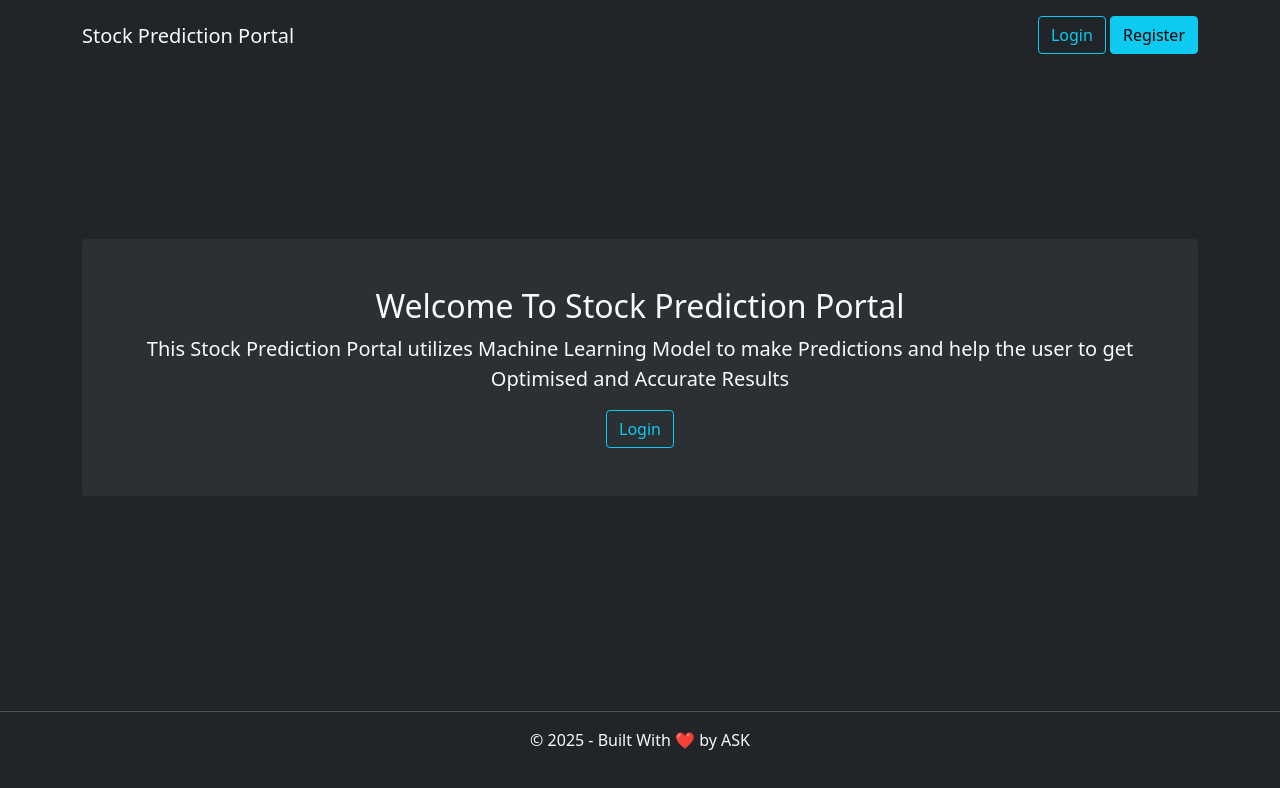
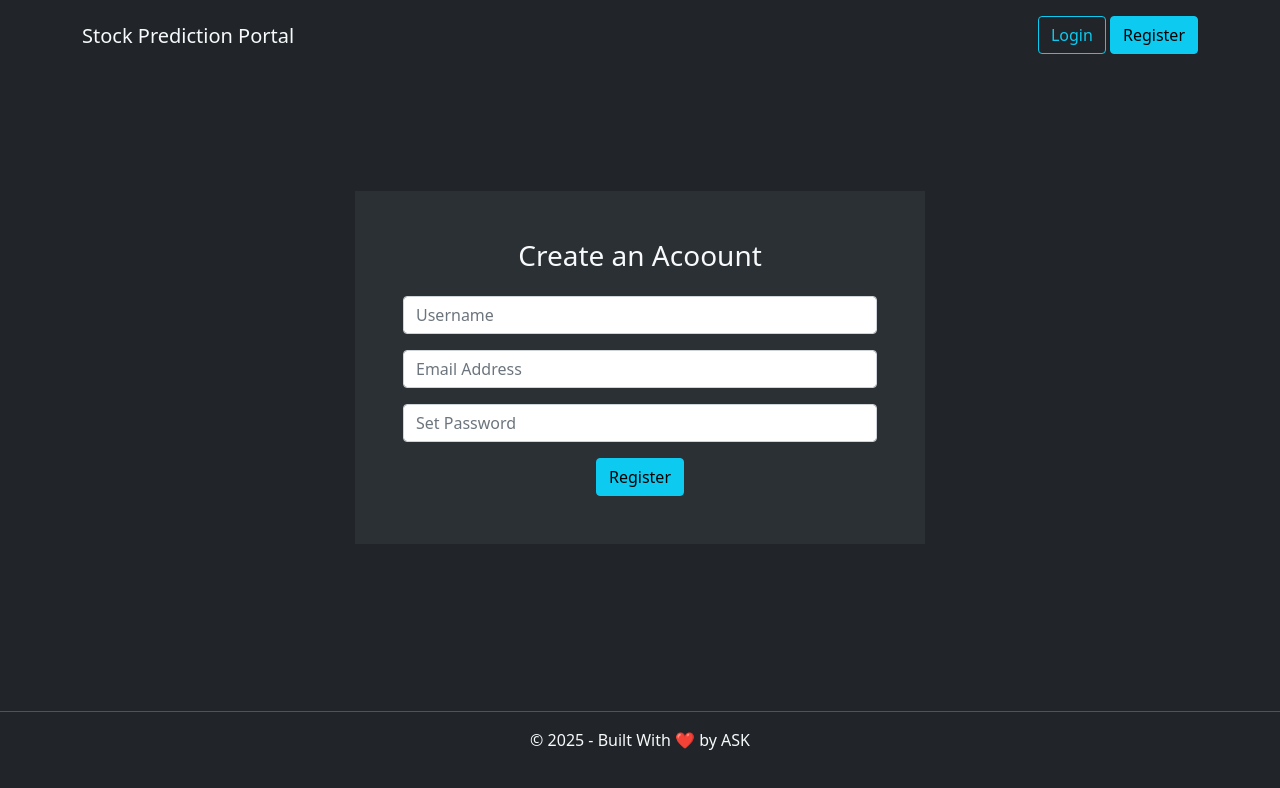
Before and after one commit to Abhay-SKulkarni123/stock-prediction-portal, a React (Vite) app in the folder frontend-react/: page /register in a window 1280 px wide. Shown: the top 788 px of the page. Built offline with nearby package versions, Linux system fonts and the light colour scheme.

Commit message:
registration page

```diff
--- a/frontend-react/src/App.jsx
+++ b/frontend-react/src/App.jsx
@@ -1,19 +1,27 @@
 import { useState } from 'react'
 import './assets/css/styles.css'
+import Main from './components/Main.jsx'
+import Register from './components/Register.jsx'
+import { BrowserRouter, Routes, Route } from "react-router-dom"
 import Header from './components/Header.jsx'
-import Main from './components/Main.jsx'
 import Footer from './components/Footer.jsx'
-
+import Login from './components/Login.jsx'
 
 function App() {
 
   return (
     <>
-      <Header />
-      <Main />
-      <Footer />
+      <BrowserRouter>
+        <Header />
+        <Routes>
+          <Route path="/" element={<Main />} />
+          <Route path="/register" element={<Register />} />
+          <Route path="/login" element={<Login />} />
+        </Routes>
+        <Footer />
+      </BrowserRouter>
     </>
-  )
+  );
 }
 
 export default App
--- a/frontend-react/src/components/Button.jsx
+++ b/frontend-react/src/components/Button.jsx
@@ -1,9 +1,10 @@
 import React from 'react'
+import { Link } from 'react-router-dom'
 
 const Button = (props) => {
   return (
     <>
-        <a className={`btn ${props.class}`} href="#">{props.text}</a>
+        <Link className={`btn ${props.class}`} to={props.url}>{props.text}</Link>
 
     </>
 
--- a/frontend-react/src/components/Header.jsx
+++ b/frontend-react/src/components/Header.jsx
@@ -1,18 +1,19 @@
 import React from 'react'
 import Button from './Button.jsx'
+import { Link } from 'react-router-dom'
 
 const Header = () => {
   return (
     <>
       <nav className="navbar container pt-3 pb-3 align-items-start">
-        <a className="navbar-brand text-light" href="">
+        <Link className="navbar-brand text-light" to="/">
           Stock Prediction Portal
-        </a>
+        </Link>
 
         <div>
-          <Button text="Login" class="btn-outline-info" />
+          <Button text="Login" class="btn-outline-info" url="login"/>
           &nbsp;
-          <Button text="Register" class="btn-info" />
+          <Button text="Register" class="btn-info" url="/register"/>
         </div>
       </nav>
     </>
--- /dev/null
+++ b/frontend-react/src/components/Login.jsx
@@ -0,0 +1,11 @@
+import React from 'react'
+
+const Login = () => {
+  return (
+    <>
+
+    </>
+  )
+}
+
+export default Login
--- a/frontend-react/src/components/Main.jsx
+++ b/frontend-react/src/components/Main.jsx
@@ -4,6 +4,7 @@
 const Main = () => {
   return (
     <>
+
       <div className="container">
         <div className="p-5 text-center bg-light-dark rounded">
           <h2 className="text-light">Welcome To Stock Prediction Portal</h2>
--- /dev/null
+++ b/frontend-react/src/components/Register.jsx
@@ -0,0 +1,74 @@
+import React, { useState } from 'react'
+import axios from 'axios'
+import { FontAwesomeIcon } from '@fortawesome/react-fontawesome'
+import { faSpinner } from '@fortawesome/free-solid-svg-icons'
+
+
+const Register = () => {
+  const [username, setUsername] = useState('');
+  const [email, setEmail] = useState('');
+  const [password, setPassword] = useState('');
+  const [errors, setErrors] = useState('');
+  const [success, setSuccess] = useState(false)
+  const [loading, setLoading] = useState(false)
+
+  const handleRegistration = async (e) =>{
+    e.preventDefault();
+
+    setLoading(true);
+
+    const userData = {
+      username, email, password
+    }
+
+    try{
+      const response = await axios.post('http://127.0.0.1:8000/api/v1/register/', userData)
+      console.log('response.data==>', response.data);
+      console.log('Registration successful');
+      setErrors({})
+      setSuccess(true);
+    }catch(error){
+      setErrors(error.response.data);
+      console.error('There was an error registering the user!', error.response.data);
+    }finally{
+
+      setLoading(false);
+    }
+  }
+
+  return (
+    <>
+    <div className='container'>
+      <div className='row justify-content-center'>
+        <div className='col-md-6 bg-light-dark p-5'>
+          <h3 className='text-light text-center mb-4'>Create an Acoount</h3>
+          <form onSubmit={handleRegistration}>
+            <div className='mb-3'>
+            <input type="text" className='form-control' placeholder='Username' value={username} onChange={(e) => setUsername(e.target.value)} />
+            <small>{errors.username && <div className='text-danger'>{errors.username}</div>}</small>
+            </div>
+
+            <div className='mb-3'>
+              <input type="email" className='form-control mb-3' placeholder='Email Address' value={email} onChange={(e) => setEmail(e.target.value)}/>
+            </div>
+
+            <div className='mb-3'>
+            <input type="password" className='form-control' placeholder='Set Password' value={password} onChange={(e) => setPassword(e.target.value)}/>
+            </div>
+            {success && <div className='alert alert-success'>Registration Successful</div>}
+            {loading ? (
+              <button type='submit' className='btn btn-info d-block mx-auto' disabled><FontAwesomeIcon icon={faSpinner} spin />Please wait...</button>
+            ) : (
+              <button type='submit' className='btn btn-info d-block mx-auto'>Register</button>
+            )}
+
+          </form>
+        </div>
+      </div>
+
+    </div>
+    </>
+  )
+}
+
+export default Register
```
Also changed, not shown: frontend-react/package.json (+8 -1 lines), 2 other files (tests, documents, lock files or other folders).
